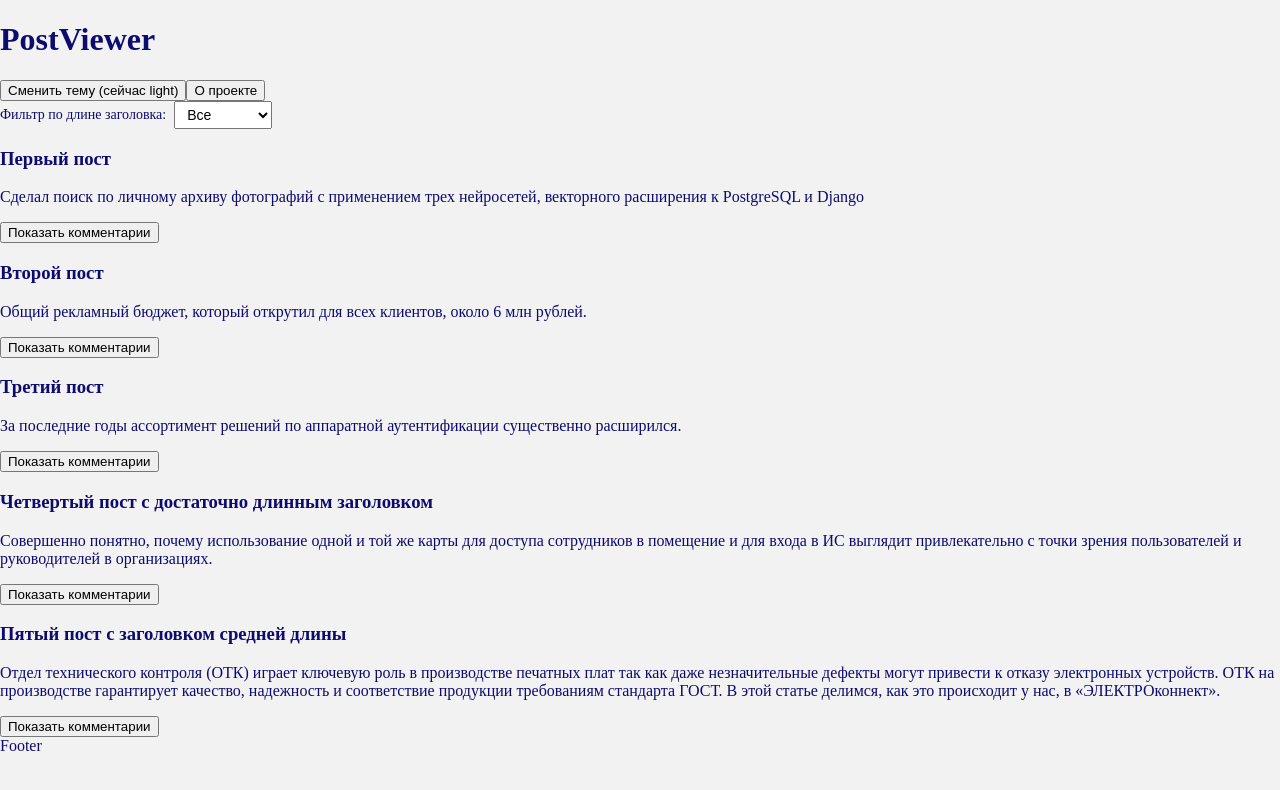
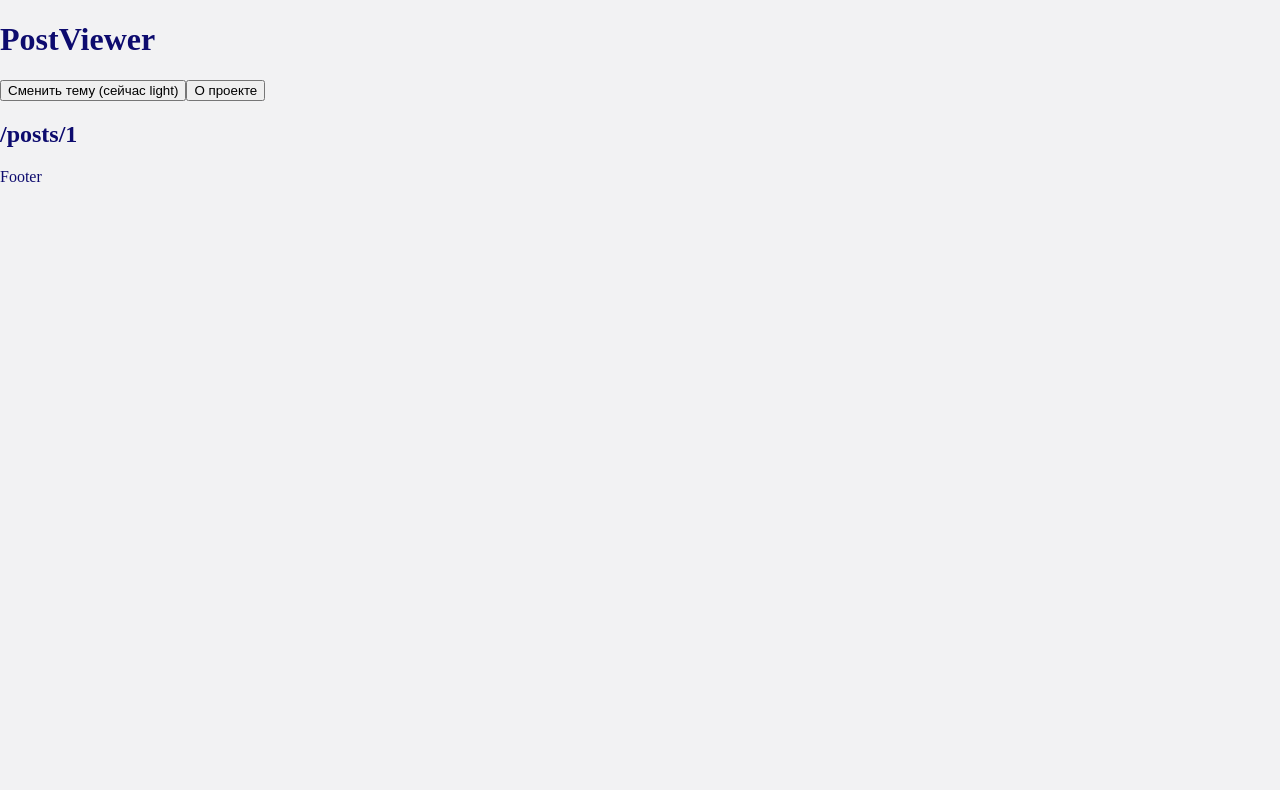
Before and after one commit to VAVPSD/post-viewer-app, a React (Vite) app: page /posts/1 in a window 1280 px wide. Shown: the top 790 px of the page. Built offline with nearby package versions, Linux system fonts and the light colour scheme.

Commit message:
feat: настроены маршруты и добавлены страницы-заглушки

```diff
--- a/package.json
+++ b/package.json
@@ -11,13 +11,15 @@
   },
   "dependencies": {
     "react": "^19.1.1",
-    "react-dom": "^19.1.1"
+    "react-dom": "^19.1.1",
+    "react-router-dom": "^7.9.5"
   },
   "devDependencies": {
     "@eslint/js": "^9.36.0",
     "@types/node": "^24.6.0",
     "@types/react": "^19.1.16",
     "@types/react-dom": "^19.1.9",
+    "@types/react-router-dom": "^5.3.3",
     "@vitejs/plugin-react": "^5.0.4",
     "eslint": "^9.36.0",
     "eslint-plugin-react-hooks": "^5.2.0",
--- a/src/app/App.tsx
+++ b/src/app/App.tsx
@@ -1,10 +1,11 @@
-import MainLayout from "../shared/layouts/MainLayout";
-import { ThemeProvider } from "../shared/lib/theme/ThemeProvider";
+import { RouterProvider } from 'react-router-dom';
+import { ThemeProvider } from '../shared/lib/theme/ThemeProvider';
+import { router } from './providers/router/router';
 
 function App() {
   return (
     <ThemeProvider>
-      <MainLayout />
+      <RouterProvider router={router} />
     </ThemeProvider>
   );
 }
--- /dev/null
+++ b/src/app/providers/router/router.tsx
@@ -0,0 +1,24 @@
+import { createBrowserRouter, Navigate } from 'react-router-dom';
+import { AlbumPhotosPage } from '../../../pages/AlbumPhotosPage/ui/AlbumPhotosPage';
+import PostPage from '../../../pages/PostPage/ui/PostPage';
+import { UserAlbumsPage } from '../../../pages/UserAlbumsPage/ui/UserAlbumsPage';
+import { UserPostsPage } from '../../../pages/UserPostsPage/ui/UserPostsPage';
+import { UserTodosPage } from '../../../pages/UserTodosPage/ui/UserTodosPage';
+import MainLayout from '../../../shared/layouts/MainLayout';
+import { PostsPage } from '../../../pages/PostsPage/ui/PostsPage';
+
+export const router = createBrowserRouter([
+  {
+    path: '/',
+    element: <MainLayout />,
+    children: [
+      { index: true, element: <Navigate to="/posts" /> },
+      { path: 'posts', element: <PostsPage /> },
+      { path: 'posts/:id', element: <PostPage /> },
+      { path: 'users/:id/albums', element: <UserAlbumsPage /> },
+      { path: 'albums/:id/photos', element: <AlbumPhotosPage /> },
+      { path: 'users/:id/todos', element: <UserTodosPage /> },
+      { path: 'users/:id/posts', element: <UserPostsPage /> },
+    ],
+  },
+]);
--- /dev/null
+++ b/src/pages/AlbumPhotosPage/ui/AlbumPhotosPage.tsx
@@ -0,0 +1,6 @@
+import { useParams } from 'react-router-dom';
+
+export const AlbumPhotosPage = () => {
+  const { id } = useParams();
+  return <h2>/albums/{id}/photos — фото из альбома</h2>;
+};
--- /dev/null
+++ b/src/pages/PostPage/ui/PostPage.tsx
@@ -0,0 +1,6 @@
+import { useParams } from 'react-router-dom';
+
+export default function PostPage() {
+  const { id } = useParams();
+  return <h2>/posts/{id}</h2>;
+}
--- /dev/null
+++ b/src/pages/PostsPage/ui/PostsPage.tsx
@@ -0,0 +1,21 @@
+import { useState } from "react";
+import { filterByLength } from "../../../features/PostLengthFilter/lib/filterByLength";
+import { LengthFilter } from "../../../features/PostLengthFilter/model/consts";
+import type { LengthFilterType } from "../../../features/PostLengthFilter/model/types";
+import PostLengthFilter from "../../../features/PostLengthFilter/ui/PostLengthFilter";
+import { mockPosts } from "../../../mock/posts";
+import PostList from "../../../widgets/PostList/PostList";
+
+export const PostsPage = () => {
+  const [lengthFilter, setLengthFilter] = useState<LengthFilterType>(LengthFilter.All);
+
+  const filteredPosts = filterByLength(mockPosts, lengthFilter);
+  const loading = false;
+
+  return (
+    <section>
+      <PostLengthFilter value={lengthFilter} onChange={setLengthFilter} />
+      <PostList isLoading={loading} posts={filteredPosts} />
+    </section>
+  );
+};
--- /dev/null
+++ b/src/pages/UserAlbumsPage/ui/UserAlbumsPage.tsx
@@ -0,0 +1,6 @@
+import { useParams } from 'react-router-dom';
+
+export const UserAlbumsPage = () => {
+  const { id } = useParams();
+  return <h2>/users/{id}/albums — альбомы пользователя</h2>;
+};
--- /dev/null
+++ b/src/pages/UserPostsPage/ui/UserPostsPage.tsx
@@ -0,0 +1,6 @@
+import { useParams } from 'react-router-dom';
+
+export const UserPostsPage = () => {
+  const { id } = useParams();
+  return <h2>/users/{id}/posts — посты пользователя</h2>;
+};
--- /dev/null
+++ b/src/pages/UserTodosPage/ui/UserTodosPage.tsx
@@ -0,0 +1,6 @@
+import { useParams } from 'react-router-dom';
+
+export const UserTodosPage = () => {
+  const { id } = useParams();
+  return <h2>/users/{id}/todos — задачи пользователя</h2>;
+};
--- a/src/shared/layouts/MainLayout.tsx
+++ b/src/shared/layouts/MainLayout.tsx
@@ -1,32 +1,21 @@
-import { useState } from 'react';
 import Header from '../../widgets/LayoutHeader/Header';
 import Footer from '../../widgets/LayoutFooter/Footer';
-import PostList from '../../widgets/PostList/PostList';
 import { useTheme } from '../lib/theme/useTheme';
 import styles from './MainLayout.module.css';
-import { mockPosts } from '../../mock/posts';
-import PostLengthFilter from '../../features/PostLengthFilter/ui/PostLengthFilter';
-import { filterByLength } from '../../features/PostLengthFilter/lib/filterByLength';
-import { type LengthFilterType } from '../../features/PostLengthFilter/model/types';
-import { LengthFilter } from '../../features/PostLengthFilter/model/consts';
+import { Outlet } from 'react-router-dom';
 
 const MainLayout = () => {
   const { theme } = useTheme();
-  const loading = false;
-  const [lengthFilter, setLengthFilter] = useState<LengthFilterType>(LengthFilter.All);
-  const filteredPosts = filterByLength(mockPosts, lengthFilter);
 
   return (
     <div className={theme === 'light' ? styles.light : styles.dark}>
       <Header />
       <main>
-        <PostLengthFilter value={lengthFilter} onChange={setLengthFilter} />
-        <PostList isLoading={loading} posts={filteredPosts} />
+        <Outlet />
       </main>
       <Footer />
     </div>
   );
 };
 
-
 export default MainLayout;
```
Also changed, not shown: 1 other file (tests, documents, lock files or other folders).
